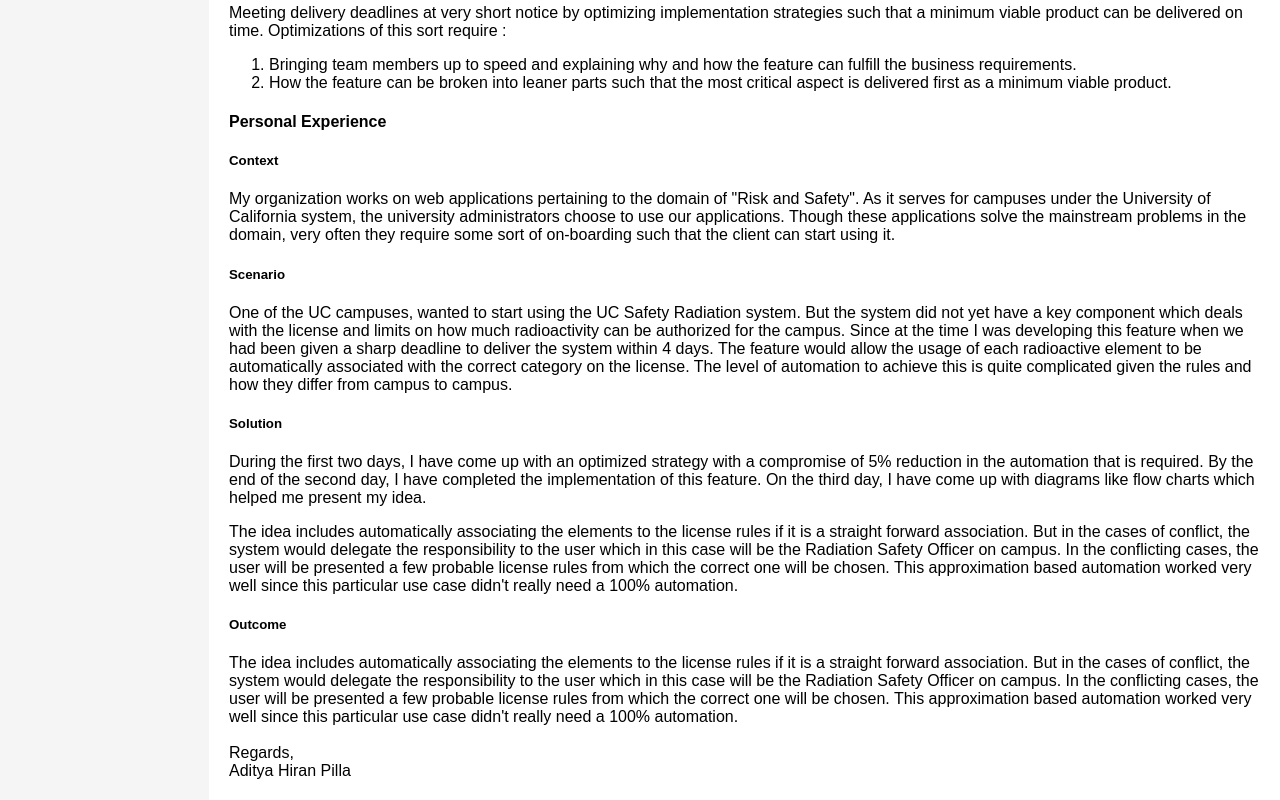
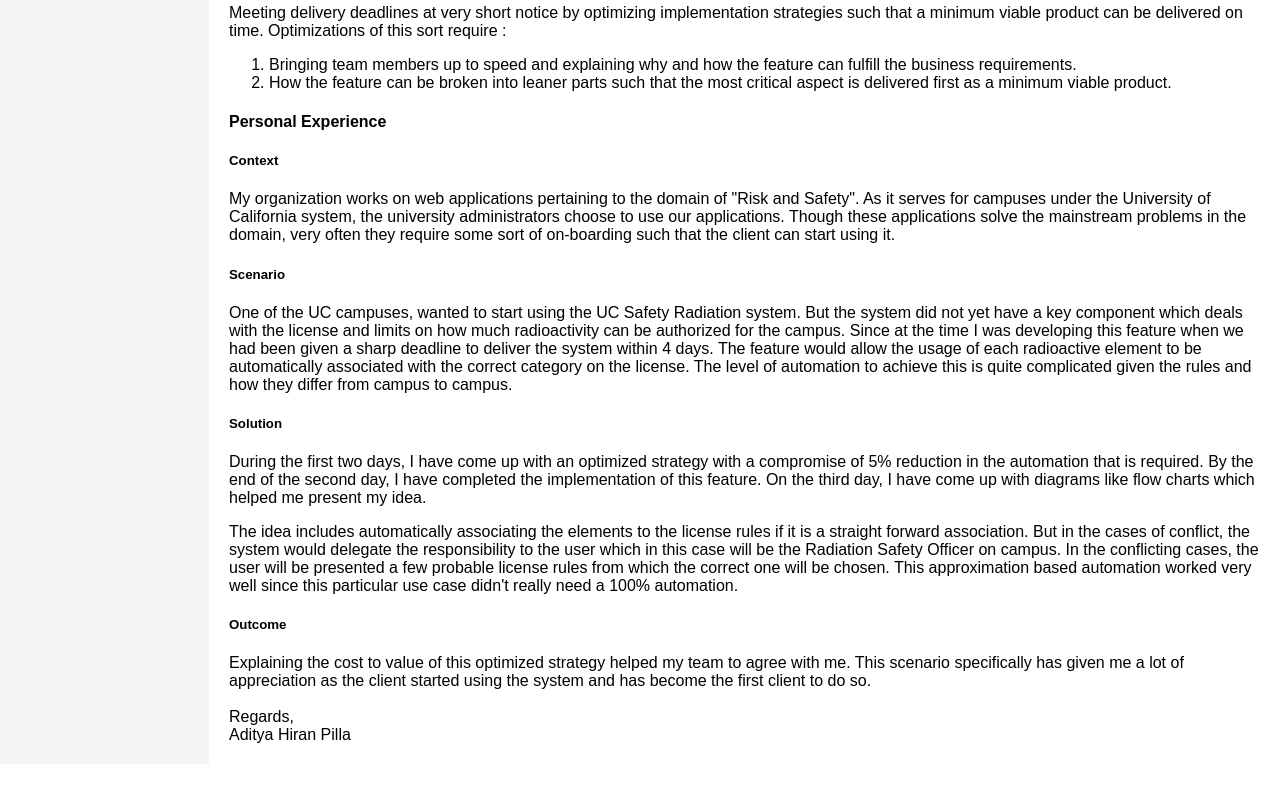
Before and after one commit to adityahiran/portfolio, a React (Create React App) app: page /cover-letter in a window 1280 px wide. Shown: the part 833-1633 px from the top of the page. After the commit the page ends 1597 px from the top, so only its background shows below. Built offline with nearby package versions, Linux system fonts and the light colour scheme.

Commit message:
fix(content): Cover letter

```diff
--- a/src/CoverLetter.js
+++ b/src/CoverLetter.js
@@ -90,7 +90,7 @@ export class CoverLetter extends React.Component {
         <h5>Outcome</h5>
 
         <div>
-          The idea includes automatically associating the elements to the license rules if it is a straight forward association. But in the cases of conflict, the system would delegate the responsibility to the user which in this case will be the Radiation Safety Officer on campus. In the conflicting cases, the user will be presented a few probable license rules from which the correct one will be chosen. This approximation based automation worked very well since this particular use case didn't really need a 100% automation.
+          Explaining the cost to value of this optimized strategy helped my team to agree with me. This scenario specifically has given me a lot of appreciation as the client started using the system and has become the first client to do so.
         </div>
 
         <br/>
```
